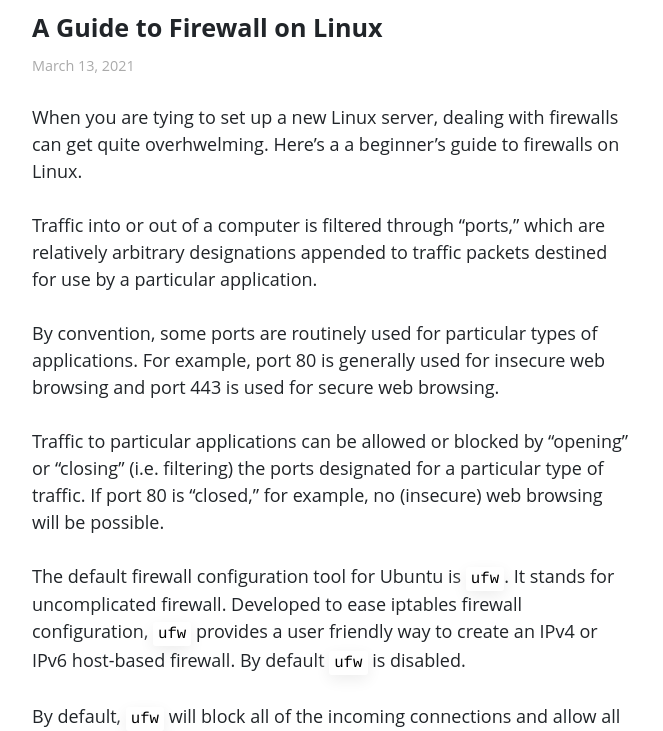
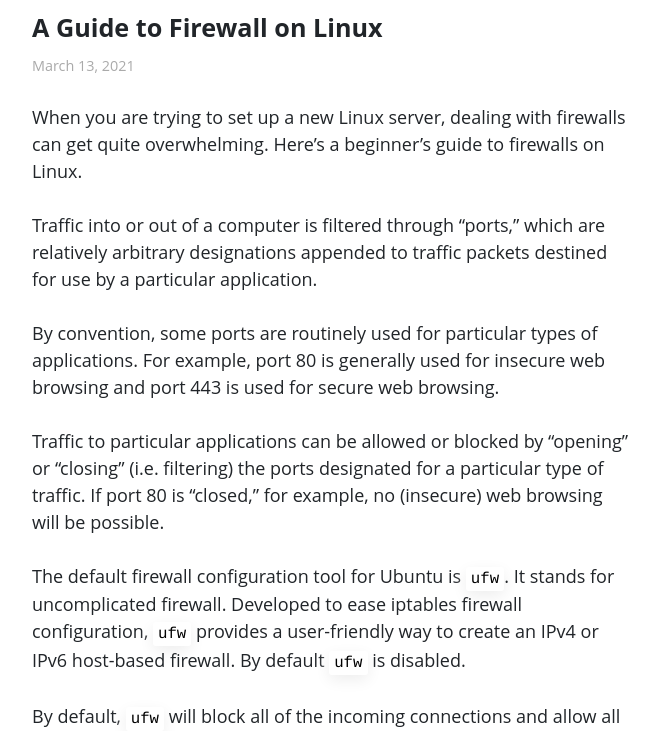
Before and after one commit to akshayKhot/akshayKhot.github.io, a Jekyll site: the page built from _posts/2021-3-13-linux-firewall-guide.md, in a window 1280 px wide and 1400 px high. Shown: the part 269-1000 px from the top of the window, without its empty margins (308-971 px from the left). Built offline with Jekyll 4.4.1, drawn with Linux system fonts in a browser that asks for light colours.

Commit message:
fix typos

```diff
--- a/_posts/2021-3-13-linux-firewall-guide.md
+++ b/_posts/2021-3-13-linux-firewall-guide.md
@@ -3,7 +3,7 @@
 title: A Guide to Firewall on Linux
 ---
 
-When you are tying to set up a new Linux server, dealing with firewalls can get quite overhwelming. Here's a a beginner's guide to firewalls on Linux.
+When you are trying to set up a new Linux server, dealing with firewalls can get quite overwhelming. Here’s a beginner’s guide to firewalls on Linux.
 
 Traffic into or out of a computer is filtered through "ports," which are relatively arbitrary designations appended to traffic packets destined for use by a particular application.
 
@@ -11,7 +11,7 @@
 
 Traffic to particular applications can be allowed or blocked by "opening" or "closing" (i.e. filtering) the ports designated for a particular type of traffic. If port 80 is "closed," for example, no (insecure) web browsing will be possible.
 
-The default firewall configuration tool for Ubuntu is `ufw`. It stands for uncomplicated firewall. Developed to ease iptables firewall configuration, `ufw` provides a user friendly way to create an IPv4 or IPv6 host-based firewall. By default `ufw` is disabled.
+The default firewall configuration tool for Ubuntu is `ufw`. It stands for uncomplicated firewall. Developed to ease iptables firewall configuration, `ufw` provides a user-friendly way to create an IPv4 or IPv6 host-based firewall. By default `ufw` is disabled.
 
 By default, `ufw` will block all of the incoming connections and allow all outbound connections. This means that anyone trying to access your server will not be able to connect unless you specifically open the port, while all applications and services running on your server will be able to access the outside world.
 
```
